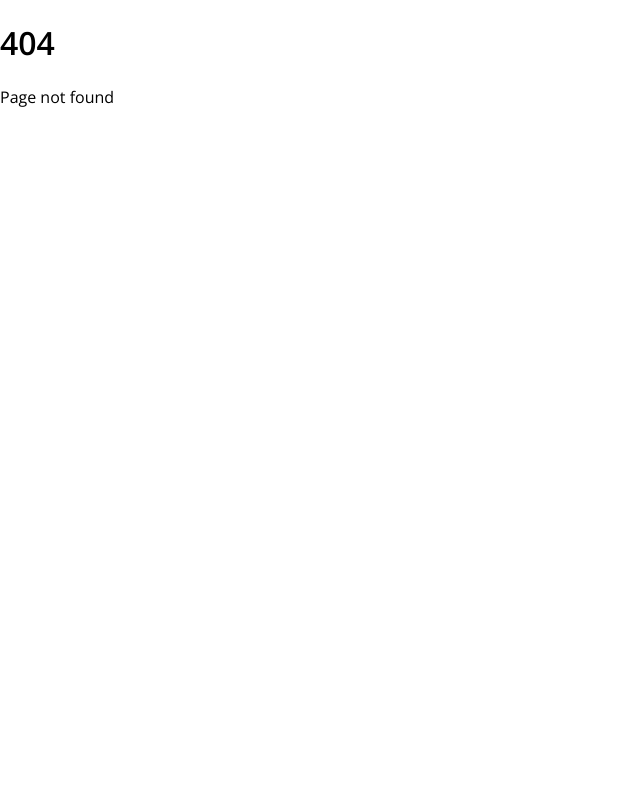
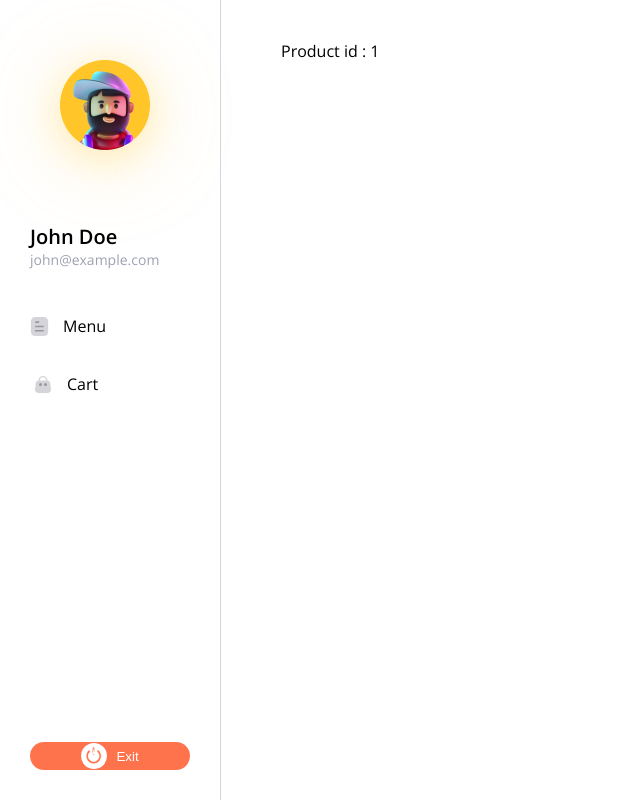
Before and after one commit to Immeo/pizza-app-react-ts, a React (Vite) app: page /product/1 in a window 1280 px wide. Before the commit this address had no page. Shown: the whole page, without its empty margins (0-640 px from the left). Built offline with nearby package versions, Linux system fonts and the light colour scheme.

Commit message:
17-add useParams

```diff
--- a/src/components/ProductCard/ProductCard.tsx
+++ b/src/components/ProductCard/ProductCard.tsx
@@ -10,7 +10,7 @@ function ProductCard(props: ProductCardProps) {
 	const trueFormat = priceToUSDFormat.slice(1);
 
 	return (
-		<Link to='/' className={styles['link']}>
+		<Link to={`/product/${props.id}`} className={styles['link']}>
 			<div className={styles['card']}>
 				<div
 					className={styles['head']}
--- a/src/main.tsx
+++ b/src/main.tsx
@@ -6,6 +6,7 @@ import Layout from './layout/Layout/Layout.tsx';
 import Cart from './pages/Cart/Cart.tsx';
 import Error from './pages/Error/Error.tsx';
 import Menu from './pages/Menu/Menu.tsx';
+import Product from './pages/Product/Product.tsx';
 
 const router = createBrowserRouter([
 	{
@@ -19,6 +20,10 @@ const router = createBrowserRouter([
 			{
 				path: '/cart',
 				element: <Cart />
+			},
+			{
+				path: '/product/:id',
+				element: <Product />
 			}
 		]
 	},
--- /dev/null
+++ b/src/pages/Product/Product.tsx
@@ -0,0 +1,7 @@
+import { useParams } from 'react-router-dom';
+
+function Product() {
+	const { id } = useParams();
+	return <div>Product id : {id}</div>;
+}
+export default Product;
```
